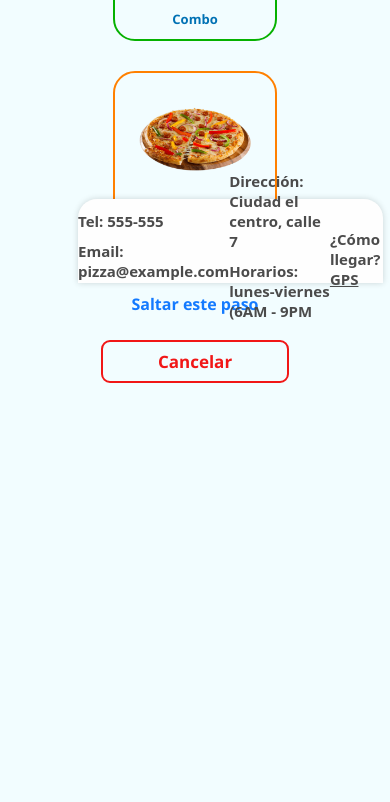
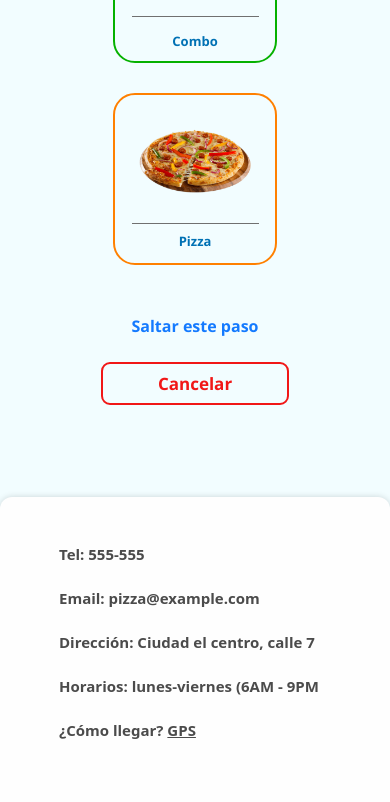
Before and after one commit to Benjaminmq2013/pizza_store, a website: page pages/buy.html in a window 390 px wide. Shown: the part 561-1363 px from the top of the page. Before the commit the page ends 1294 px from the top, so only its background shows below. Drawn offline with Linux system fonts and the light colour scheme; a web font is replaced by a local one.

Commit message:
Footer for mobile is now responsive

```diff
--- a/pages/buying_responsive.css
+++ b/pages/buying_responsive.css
@@ -384,6 +384,9 @@
     .payment_card_btn img{
         width: 30px;
     }
+    .footer_container{
+        width: 100%;
+    }
 }
 
 @media screen and (max-width: 767px){
@@ -391,20 +394,30 @@
         background-color: #ECFCFF;
         box-shadow: 0px 3px 7px rgba(0, 0, 0, 0.466);
         margin-bottom: 25px;
+
+        padding-top: 19px;
+        padding-bottom: 7px;
+    }
+    .nav_text{
+        display: none;
+    }
+    .nav_container {
+        width: initial;
     }
     .level_selection {
         margin: 0 14px;
         width: 26px;
         height: 7px;
     }
+
     .buying_title h2{
         margin-top: 15px;
     }
     .cancel_button{
         margin-bottom: 29px;
     }
-    .nav_container {
-        width: 31%;
+    .product_8 p {
+        margin-top: 29px;
     }
     .back_button_container img {
         margin-right: -47px;
@@ -472,16 +485,23 @@
     .success_container{
         margin-bottom: 100px;
     }
-    .footer{
+
+    .footer_container{
+        flex-direction: column;
+        position: initial;
+    }
+    .footer_container{
         height: 258px;
-        flex-direction: column;
-        align-items:start;
-        font-weight: 600;
-        justify-content: center;
-        padding: 0 0 0 22%;
+        justify-content: initial;
+        padding-top: 47px;
+        border-top-left-radius: 12px;
+        border-top-right-radius: 12px;
     }
-    .footer_items a{
-        margin-top: 10px;
+    .footer_items{
+        width: 272px;
+    }
+    .footer_items a {
+        margin-bottom: 24px;
     }
 }
 
@@ -521,7 +541,7 @@
         margin-top: 0px;
     }
     .buying_title {
-        margin-bottom: 16px;
+        margin-bottom: 41px;
     }
     .progress_wrapper {
         width: 90%;
@@ -579,13 +599,12 @@
     .paypal_btn img{
         width: 65px;
     }
+
 }
 
 
 @media screen and (max-width: 480px){
-    .footer{
-        padding: 0 0 0 20%;
-    }
+
     .normal_login input{
         font-size: 16px;
     }
@@ -669,9 +688,7 @@
         height: 37px;
         font-size: 14px;
     }
-    .footer{
-        padding: 0px 0 0 11%;
-    }
+
     .paypal_btn img{
         width: 62px;
     }
```
